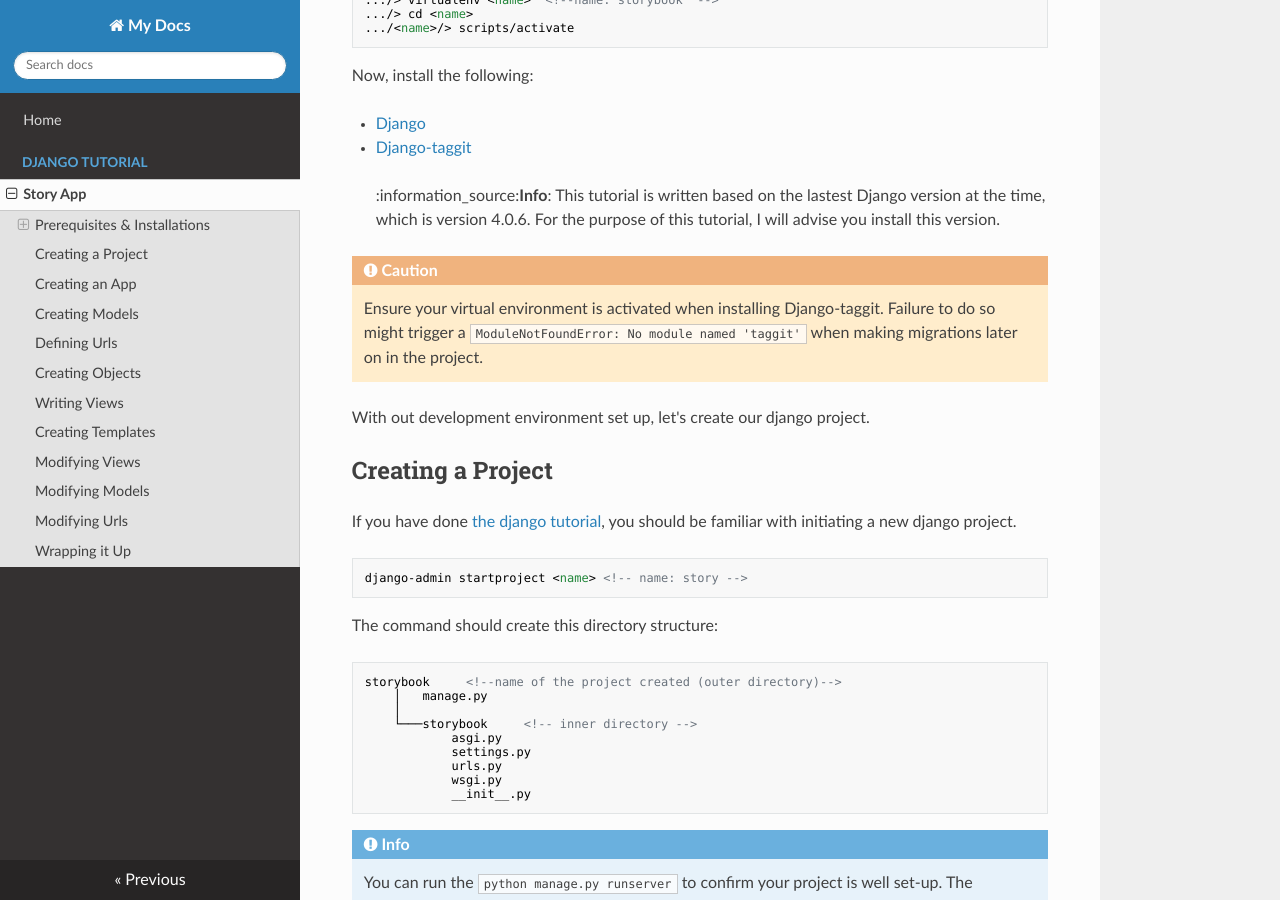
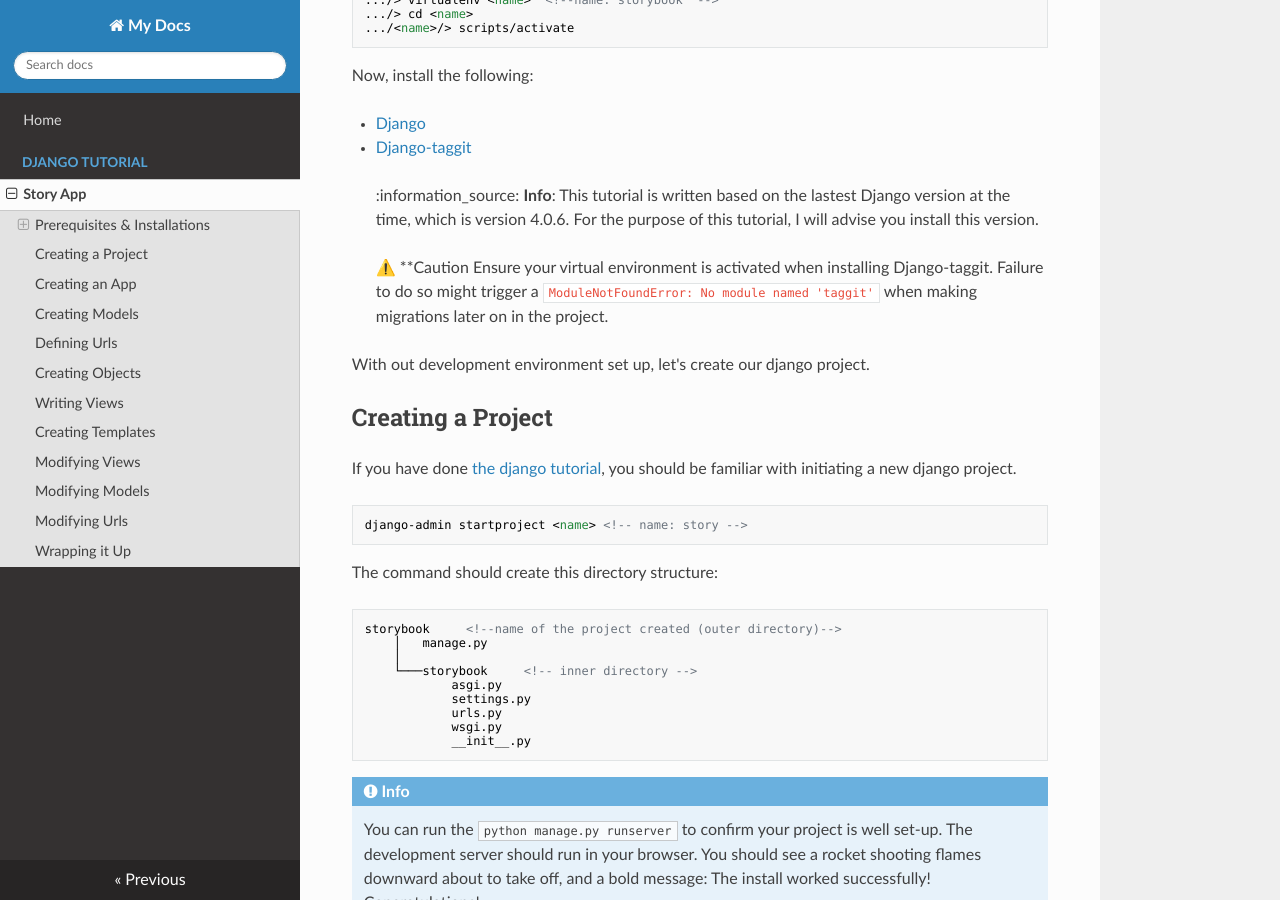
Before and after one commit to Knowledgeissweet/My_Story_App, an MkDocs documentation site: the page built from story/docs/Story_docs/docs/docs/storyapp.md, in a window 1280 px wide and 900 px high, scrolled down 1008 px. Built offline with MkDocs 1.6.1, drawn with Linux system fonts in a browser that asks for light colours; nearby versions of some CDN libraries.

```diff
--- a/story/docs/Story_docs/docs/docs/storyapp.md
+++ b/story/docs/Story_docs/docs/docs/storyapp.md
@@ -44,9 +44,9 @@ Now, install the following:
 - [Django](https://docs.djangoproject.com/en/4.0/intro/install/)
 - [Django-taggit](https://django-taggit.readthedocs.io/en/latest/getting_started.html)
 
-> :information_source:**Info**: This tutorial is written based on the lastest Django version at the time, which is version 4.0.6. For the purpose of this tutorial, I will advise you install this version.
+> :information_source: **Info**: This tutorial is written based on the lastest Django version at the time, which is version 4.0.6. For the purpose of this tutorial, I will advise you install this version.
 
-!!! caution
+> ⚠️ **Caution
     Ensure your virtual environment is activated when installing Django-taggit. Failure to do so might trigger a `ModuleNotFoundError: No module named 'taggit'` when making migrations later on in the project.
 
 With out development environment set up, let's create our django project.
```
